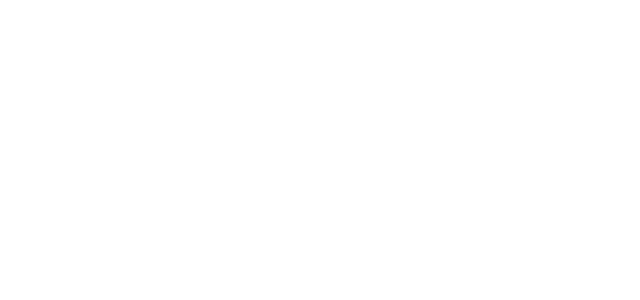
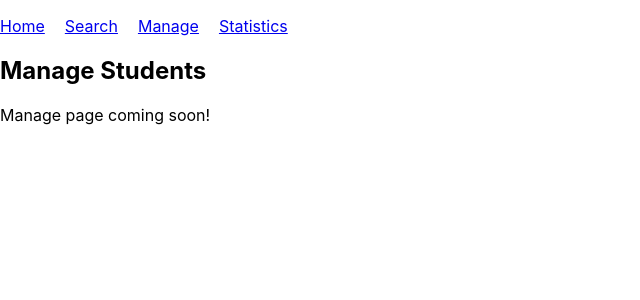
Before and after one commit to Cyberbot777/student-searcher, a React (Create React App) app in the folder frontend/student-searcher-frontend/: page /manage in a window 1280 px wide. Before the commit this address had no page. Shown: the top 300 px of the page, without its empty margins (0-640 px from the left). Built offline with nearby package versions, Linux system fonts and the light colour scheme.

Commit message:
Add navigation and placeholder pages

```diff
--- a/frontend/student-searcher-frontend/src/App.js
+++ b/frontend/student-searcher-frontend/src/App.js
@@ -1,12 +1,41 @@
-import { BrowserRouter as Router, Route, Routes } from 'react-router-dom';
-import Home from './pages/Home';
+import { BrowserRouter as Router, Route, Routes, Link } from "react-router-dom";
+import Home from "./pages/Home";
+import Search from "./pages/Search";
+import Manage from "./pages/Manage";
+import Stats from "./pages/Stats";
 
 function App() {
   return (
     <Router>
       <div>
+        <nav style={{ marginBottom: "20px" }}>
+          <ul
+            style={{
+              listStyle: "none",
+              display: "flex",
+              gap: "20px",
+              padding: 0,
+            }}
+          >
+            <li>
+              <Link to="/">Home</Link>
+            </li>
+            <li>
+              <Link to="/search">Search</Link>
+            </li>
+            <li>
+              <Link to="/manage">Manage</Link>
+            </li>
+            <li>
+              <Link to="/stats">Statistics</Link>
+            </li>
+          </ul>
+        </nav>
         <Routes>
-          <Route exact path="/" element={<Home />} />
+          <Route path="/" element={<Home />} />
+          <Route path="/search" element={<Search />} />
+          <Route path="/manage" element={<Manage />} />
+          <Route path="/stats" element={<Stats />} />
         </Routes>
       </div>
     </Router>
--- /dev/null
+++ b/frontend/student-searcher-frontend/src/pages/Manage.js
@@ -0,0 +1,12 @@
+import React from 'react';
+
+const Manage = () => {
+  return (
+    <div>
+      <h2>Manage Students</h2>
+      <p>Manage page coming soon!</p>
+    </div>
+  );
+};
+
+export default Manage;
--- /dev/null
+++ b/frontend/student-searcher-frontend/src/pages/Search.js
@@ -0,0 +1,12 @@
+import React from 'react';
+
+const Search = () => {
+  return (
+    <div>
+      <h2>Search Students</h2>
+      <p>Search page coming soon!</p>
+    </div>
+  );
+};
+
+export default Search;
--- /dev/null
+++ b/frontend/student-searcher-frontend/src/pages/Stats.js
@@ -0,0 +1,12 @@
+import React from 'react';
+
+const Stats = () => {
+  return (
+    <div>
+      <h2>Class Statistics</h2>
+      <p>Statistics page coming soon!</p>
+    </div>
+  );
+};
+
+export default Stats;
```
Also changed, not shown: 1 other file (tests, documents, lock files or other folders).
